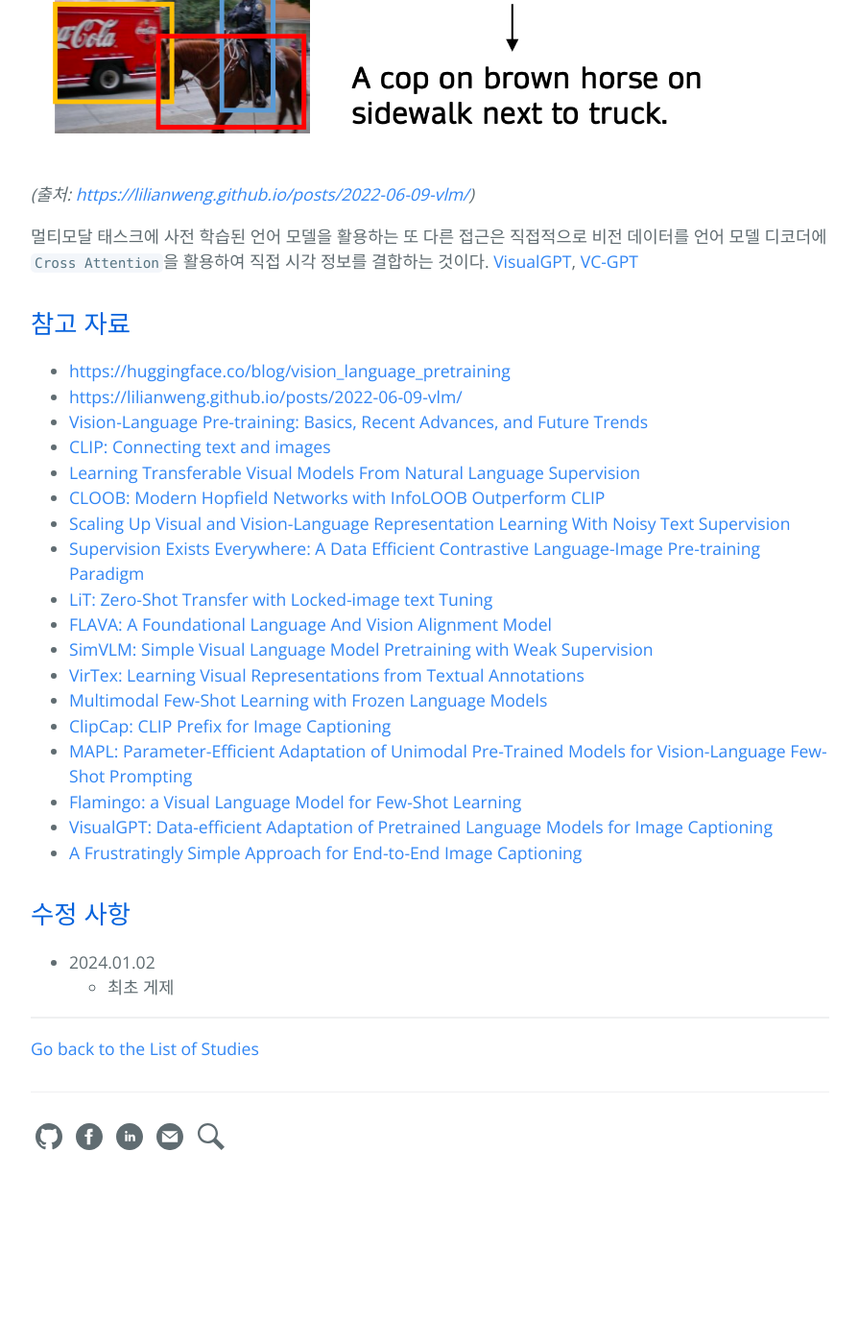
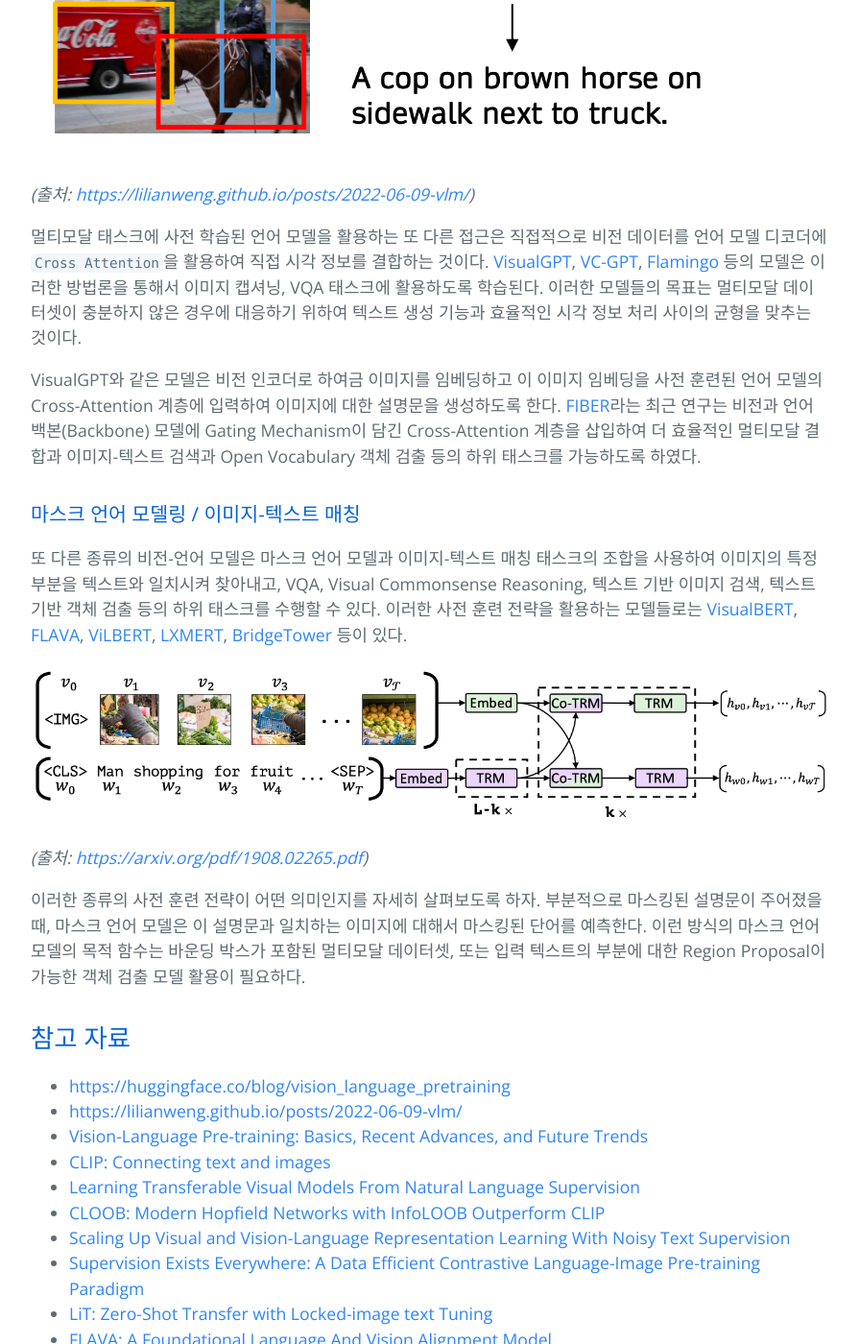
Before and after one commit to hcnoh/hcnoh.github.io, a Jekyll site: the page built from drafts/2024-01-03-vlm-01.md, in a window 1280 px wide and 1400 px high, scrolled down 6235 px. Shown: the whole window at 96% size, without its empty margins (192-1087 px from the left). Built offline with Jekyll 4.4.1, drawn with Linux system fonts in a browser that asks for light colours; comment, search, counter and statistics services are not loaded; before the commit the page ends 7487 px from its top, so only the background shows below that; some of the changed text lies outside the part shown.

Commit message:
vlm 작성중

```diff
--- a/drafts/2024-01-03-vision-language-models-01.md
+++ b/drafts/2024-01-03-vlm-01.md
@@ -30,14 +30,14 @@ permalink: /2024-01-03-vision-language-models-01
 ## 비전-언어 모델 소개
 `비전-언어 모델`(Vision-Language Models)이란 간단하게 비전과 언어의 양상(Modality)를 통합하는 모델을 말한다. 조금 더 정확하게는 이미지와 자연어 텍스트를 모두 처리할 수 있는 능력을 가진 모델을 말할 수 있다. 비전-언어 모델의 이해를 도울 수 있는 간단한 예시를 살펴보도록 하자. 아래의 예시는 비전-언어 모델을 통한 Zero-shot 이미지 분류 예시이다. 우리는 모델에게 이미지와 약간의 프롬프트를 입력하여 모델로 하여금 입력 이미지에 가장 그럴듯한 프롬프트를 고르도록 할 것이다.
 
-![](assets/img/2024-01-03-vision-language-models-01/zero-shot-image-classification.png)
+![](assets/img/2024-01-03-vlm-01/zero-shot-image-classification.png)
 
 *(출처: [https://huggingface.co/blog/vision_language_pretraining](https://huggingface.co/blog/vision_language_pretraining))*
 
 이 예측을 수행하기 위해서는 모델은 입력 이미지와 텍스트를 모두 이해할 수 있어야만 한다. 이러한 이해를 위해서 모델은 분리되어 있거나 또는 합쳐져 있는 비전을 위한 인코더와 언어를 위한 인코더로 구성되어 있다.
 
 한편 이러한 입력과 출력의 형태는 다양할 수 있다. 아래는 다양한 형태의 입력 예시이다:
-- Text-Image Retrieval: 자연어 텍스트로부터의 이미지 검색
+- 텍스트-이미지 검색 (Text-Image Retrieval): 자연어 텍스트로부터의 이미지 검색
 - 문장 채우기: 입력 이미지와 자연어 문장으로부터 객체 검출, e.g. A **young person** swings a **bat**.
 - VQA(Visual Question Answering): 입력 이미지와 자연어 질문으로부터 정답을 추출
 - 이미지 캡셔닝: 주어진 이미지로부터 설명문을 생성
@@ -64,7 +64,7 @@ permalink: /2024-01-03-vision-language-models-01
 
 ### Constrastive Learning
 
-![](assets/img/2024-01-03-vision-language-models-01/contrastive-learning.png)
+![](assets/img/2024-01-03-vlm-01/contrastive-learning.png)
 
 *(출처: [https://openai.com/research/clip](https://openai.com/research/clip))*
 
@@ -78,7 +78,7 @@ CLIP에서는 특징 공간에서의 거리를 두 임베딩 사이의 코사인
 
 ### PrefixLM
 
-![](assets/img/2024-01-03-vision-language-models-01/prefixLM.png)
+![](assets/img/2024-01-03-vlm-01/prefixLM.png)
 
 *(출처: [https://arxiv.org/abs/2108.10904](https://arxiv.org/abs/2108.10904))*
 
@@ -92,7 +92,7 @@ CLIP에서는 특징 공간에서의 거리를 두 임베딩 사이의 코사인
 
 **Frozen PrefixLM**
 
-![](assets/img/2024-01-03-vision-language-models-01/frozen-prefixLM.png)
+![](assets/img/2024-01-03-vlm-01/frozen-prefixLM.png)
 
 *(출처: [https://huggingface.co/blog/vision_language_pretraining](https://huggingface.co/blog/vision_language_pretraining))*
 
@@ -100,7 +100,7 @@ CLIP에서는 특징 공간에서의 거리를 두 임베딩 사이의 코사인
 
 [Frozen](https://arxiv.org/abs/2106.13884), [ClipCap](https://arxiv.org/abs/2111.09734)은 이러한 Frozen PrefixLM 방법론을 활용하는 대표적인 모델이다. 이들은 오직 이미지 인코더의 파라미터만을 학습하여 고정된 언어 모델의 Prefix로 활용될 수 있는 이미지 임베딩을 생성하도록 학습된다. Frozen과 ClipCap 두 모델 모두 이미지-텍스트(설명문) 데이터셋에 학습되어 주어진 이미지 임베딩과 Prefix 텍스트에 대해 설명문의 다음 토큰을 예측하도록 학습한다.
 
-![](assets/img/2024-01-03-vision-language-models-01/flamingo.png)
+![](assets/img/2024-01-03-vlm-01/flamingo.png)
 
 [MAPL](https://arxiv.org/abs/2210.07179), [Flamingo](https://arxiv.org/abs/2204.14198)는 사전 훈련된 비전 인코더와 언어 모델을 모두 고정한다. Flamingo는 Perceiver Resampler 모듈을 사전 훈련된 모델의 상단에 추가하고, 새로운 Cross-Attention 계층을 사전 훈련된 언어 모델의 계층 사이사이에 집어넣어서 비전 조건을 언어 모델에 부여한다. 위 그림은 Flamingo에 대한 설명을 나타내는 그림이다.
 
@@ -108,11 +108,22 @@ Frozen PrefixLM 방법론의 장점은 멀티모달 데이터셋을 활용하기
 
 ### Cross Attention을 통한 멀티모달 결합
 
-![](assets/img/2024-01-03-vision-language-models-01/cross-attn.png)
+![](assets/img/2024-01-03-vlm-01/cross-attn.png)
 
 *(출처: [https://lilianweng.github.io/posts/2022-06-09-vlm/](https://lilianweng.github.io/posts/2022-06-09-vlm/))*
 
-멀티모달 태스크에 사전 학습된 언어 모델을 활용하는 또 다른 접근은 직접적으로 비전 데이터를 언어 모델 디코더에 `Cross Attention`을 활용하여 직접 시각 정보를 결합하는 것이다. [VisualGPT](https://arxiv.org/abs/2102.10407), [VC-GPT](https://arxiv.org/abs/2201.12723)
+멀티모달 태스크에 사전 학습된 언어 모델을 활용하는 또 다른 접근은 직접적으로 비전 데이터를 언어 모델 디코더에 `Cross Attention`을 활용하여 직접 시각 정보를 결합하는 것이다. [VisualGPT](https://arxiv.org/abs/2102.10407), [VC-GPT](https://arxiv.org/abs/2201.12723), [Flamingo](https://arxiv.org/abs/2204.14198) 등의 모델은 이러한 방법론을 통해서 이미지 캡셔닝, VQA 태스크에 활용하도록 학습된다. 이러한 모델들의 목표는 멀티모달 데이터셋이 충분하지 않은 경우에 대응하기 위하여 텍스트 생성 기능과 효율적인 시각 정보 처리 사이의 균형을 맞추는 것이다.
+
+VisualGPT와 같은 모델은 비전 인코더로 하여금 이미지를 임베딩하고 이 이미지 임베딩을 사전 훈련된 언어 모델의 Cross-Attention 계층에 입력하여 이미지에 대한 설명문을 생성하도록 한다. [FIBER](https://arxiv.org/abs/2206.07643)라는 최근 연구는 비전과 언어 백본(Backbone) 모델에 Gating Mechanism이 담긴 Cross-Attention 계층을 삽입하여 더 효율적인 멀티모달 결합과 이미지-텍스트 검색과 Open Vocabulary 객체 검출 등의 하위 태스크를 가능하도록 하였다.
+
+### 마스크 언어 모델링 / 이미지-텍스트 매칭
+또 다른 종류의 비전-언어 모델은 마스크 언어 모델과 이미지-텍스트 매칭 태스크의 조합을 사용하여 이미지의 특정 부분을 텍스트와 일치시켜 찾아내고, VQA, Visual Commonsense Reasoning, 텍스트 기반 이미지 검색, 텍스트 기반 객체 검출 등의 하위 태스크를 수행할 수 있다. 이러한 사전 훈련 전략을 활용하는 모델들로는 [VisualBERT](https://arxiv.org/abs/1908.03557), [FLAVA](https://arxiv.org/abs/2112.04482), [ViLBERT](https://arxiv.org/abs/1908.02265), [LXMERT](https://arxiv.org/abs/1908.07490), [BridgeTower](https://arxiv.org/abs/2206.08657) 등이 있다.
+
+![](assets/img/2024-01-03-vlm-01/vilbert.png)
+
+*(출처: [https://arxiv.org/pdf/1908.02265.pdf](https://arxiv.org/pdf/1908.02265.pdf))*
+
+이러한 종류의 사전 훈련 전략이 어떤 의미인지를 자세히 살펴보도록 하자. 부분적으로 마스킹된 설명문이 주어졌을 때, 마스크 언어 모델은 이 설명문과 일치하는 이미지에 대해서 마스킹된 단어를 예측한다. 이런 방식의 마스크 언어 모델의 목적 함수는 바운딩 박스가 포함된 멀티모달 데이터셋, 또는 입력 텍스트의 부분에 대한 Region Proposal이 가능한 객체 검출 모델 활용이 필요하다.
 
 ## 참고 자료
 - [https://huggingface.co/blog/vision_language_pretraining](https://huggingface.co/blog/vision_language_pretraining)
@@ -133,6 +144,11 @@ Frozen PrefixLM 방법론의 장점은 멀티모달 데이터셋을 활용하기
 - [Flamingo: a Visual Language Model for Few-Shot Learning](https://arxiv.org/abs/2204.14198)
 - [VisualGPT: Data-efficient Adaptation of Pretrained Language Models for Image Captioning](https://arxiv.org/abs/2102.10407)
 - [A Frustratingly Simple Approach for End-to-End Image Captioning](https://arxiv.org/abs/2201.12723)
+- [Coarse-to-Fine Vision-Language Pre-training with Fusion in the Backbone](https://arxiv.org/abs/2206.07643)
+- [VisualBERT: A Simple and Performant Baseline for Vision and Language](https://arxiv.org/abs/1908.03557)
+- [ViLBERT: Pretraining Task-Agnostic Visiolinguistic Representations for Vision-and-Language Tasks](https://arxiv.org/abs/1908.02265)
+- [LXMERT: Learning Cross-Modality Encoder Representations from Transformers](https://arxiv.org/abs/1908.07490)
+- [BridgeTower: Building Bridges Between Encoders in Vision-Language Representation Learning](https://arxiv.org/abs/2206.08657)
 
 ## 수정 사항
 - 2024.01.02
```
Also changed, not shown: other parts of drafts/2024-01-03-vlm-01.md (+1 -1 lines), assets/img/2024-01-03-vlm-01/contrastive-learning.png (renamed from assets/img/2024-01-03-vision-language-models-01/contrastive-learning.png), assets/img/2024-01-03-vlm-01/cross-attn.png (renamed from assets/img/2024-01-03-vision-language-models-01/cross-attn.png), assets/img/2024-01-03-vlm-01/flamingo.png (renamed from assets/img/2024-01-03-vision-language-models-01/flamingo.png), assets/img/2024-01-03-vlm-01/frozen-prefixLM.png (renamed from assets/img/2024-01-03-vision-language-models-01/frozen-prefixLM.png), assets/img/2024-01-03-vlm-01/prefixLM.png (renamed from assets/img/2024-01-03-vision-language-models-01/prefixLM.png), assets/img/2024-01-03-vlm-01/vilbert.png (added), assets/img/2024-01-03-vlm-01/zero-shot-image-classification.png (renamed from assets/img/2024-01-03-vision-language-models-01/zero-shot-image-classification.png), 2 other files.
